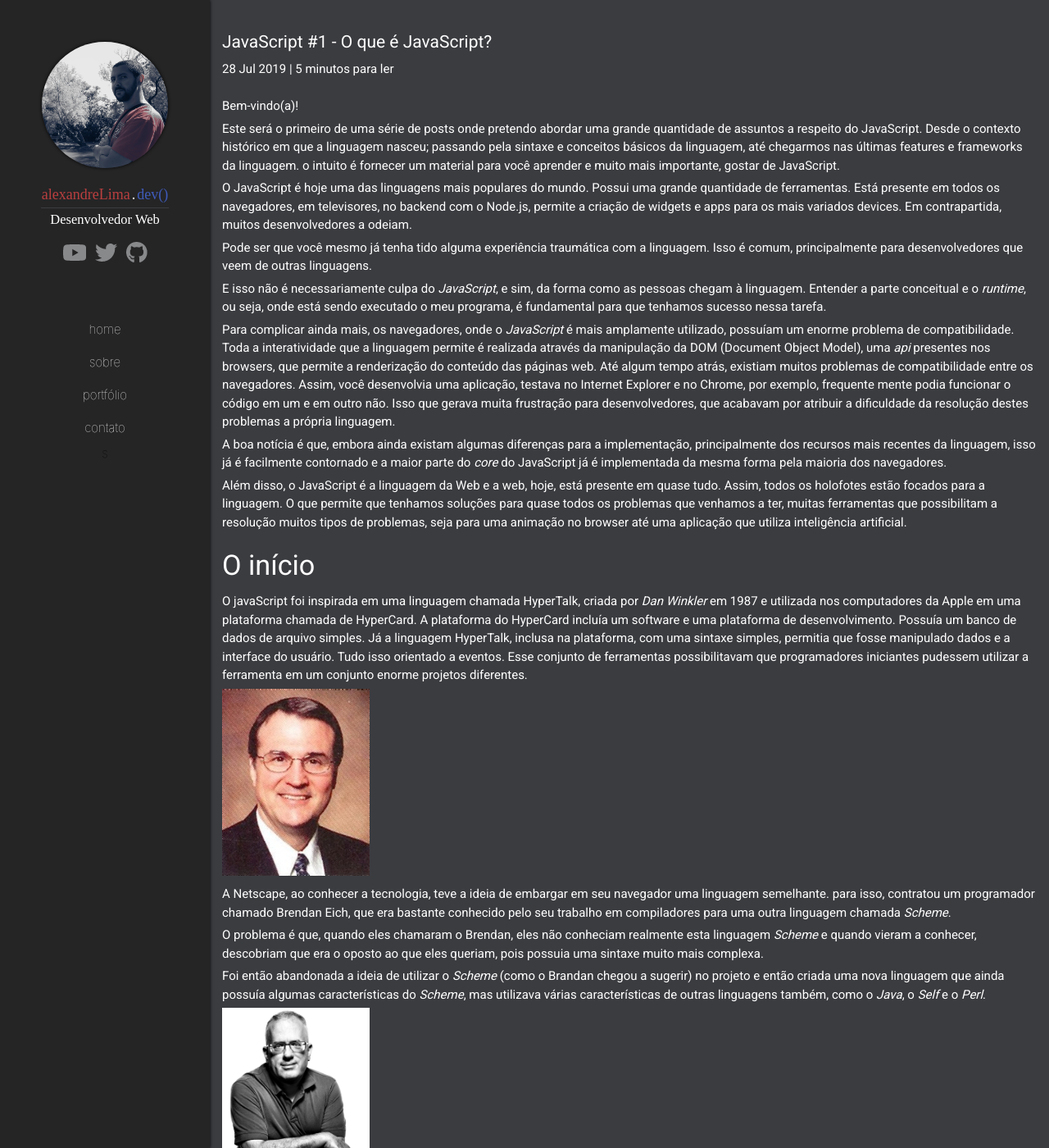
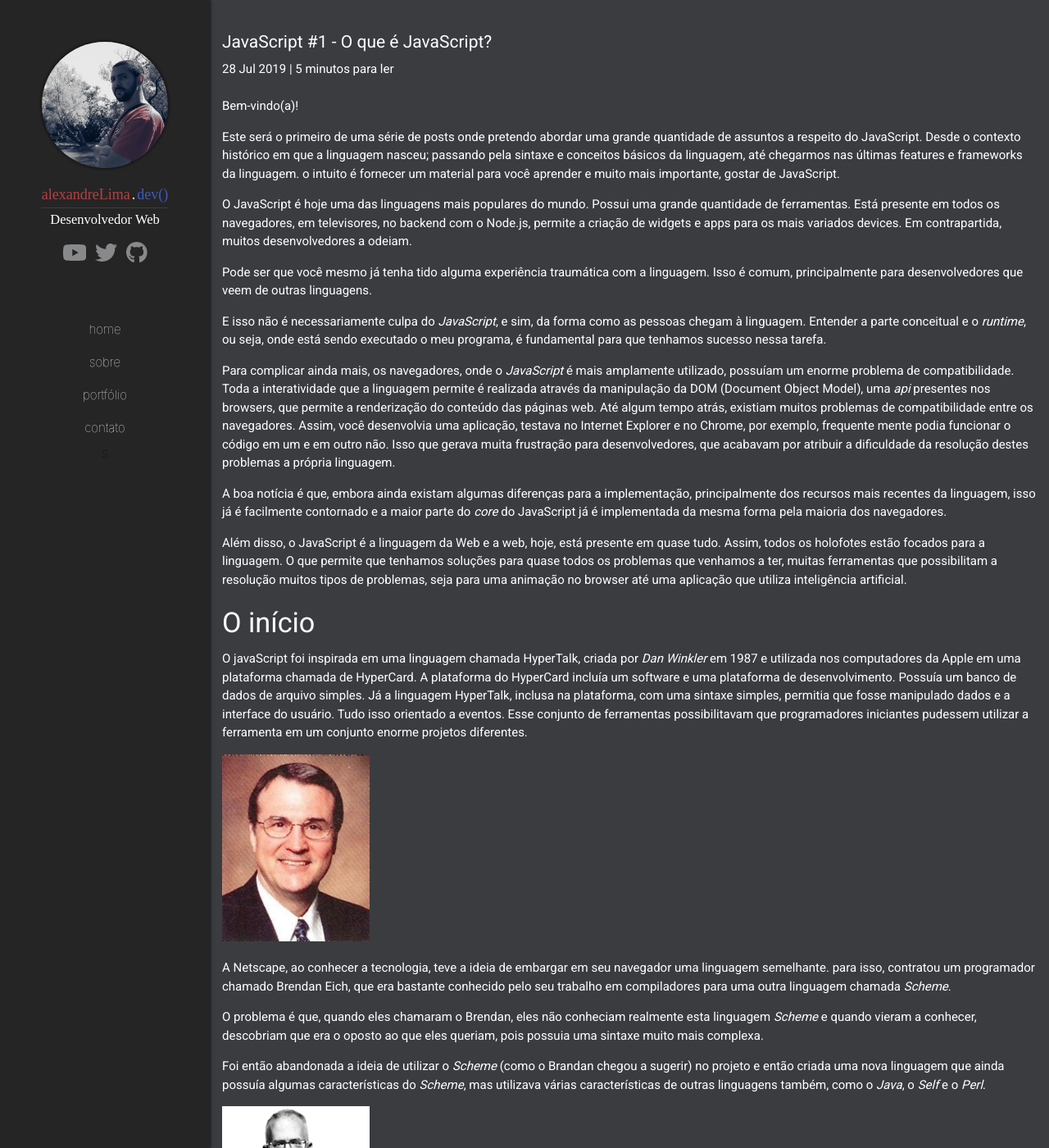
Before and after one commit to Alexandresl/alexandrelima-dev, a Jekyll site: the page built from _posts/2019-07-28-javascript-1-o-que-é-javascript.md, in a window 1280 px wide and 1400 px high. Shown: the whole window at 82% size. Built offline with Jekyll 4.4.1, drawn with Linux system fonts in a browser that asks for light colours; some web fonts are replaced; comment, search, counter and statistics services are not loaded.

Commit message:
Alterações css

```diff
--- a/assets/style/style.css
+++ b/assets/style/style.css
@@ -18,7 +18,7 @@
 }
 
 p {
-    margin-bottom: 5px;
+    margin-bottom: 15px;
 }
 
 .logo-part {
```
Also changed, not shown: 1 other file.
